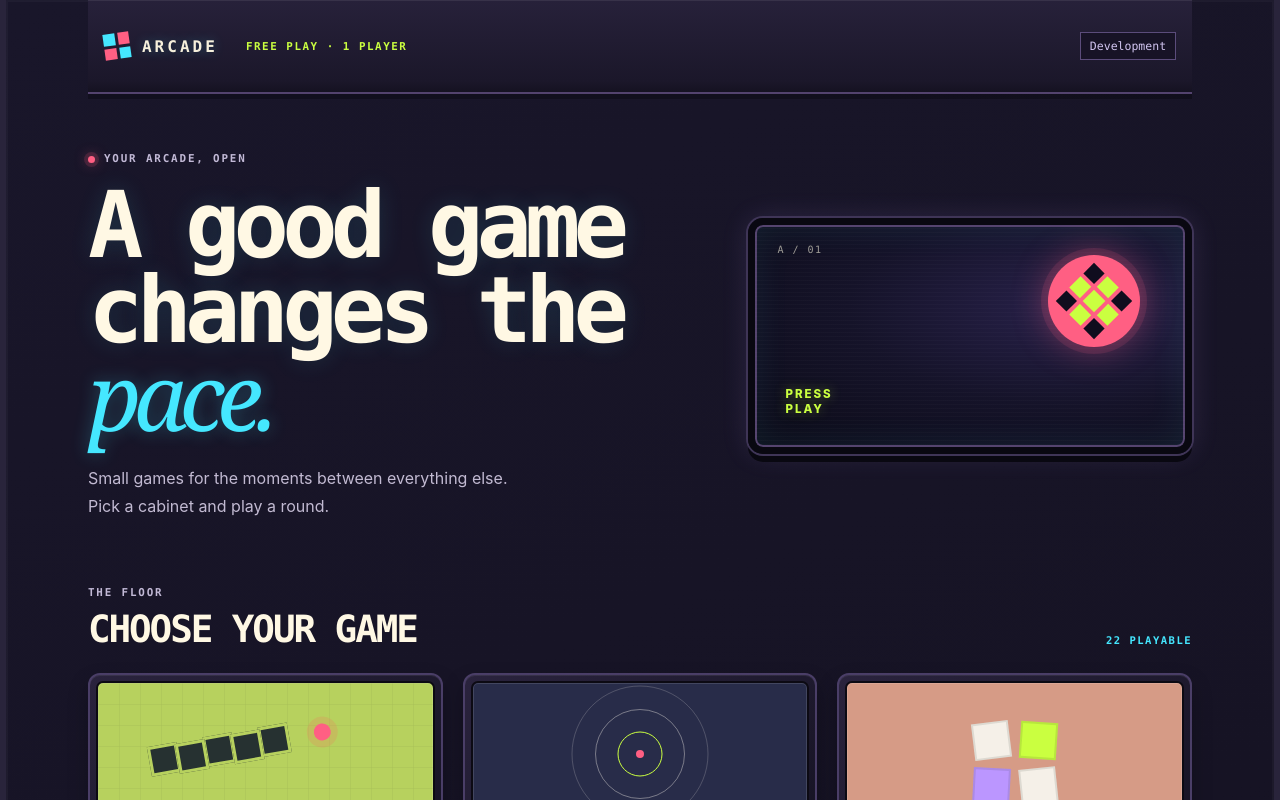
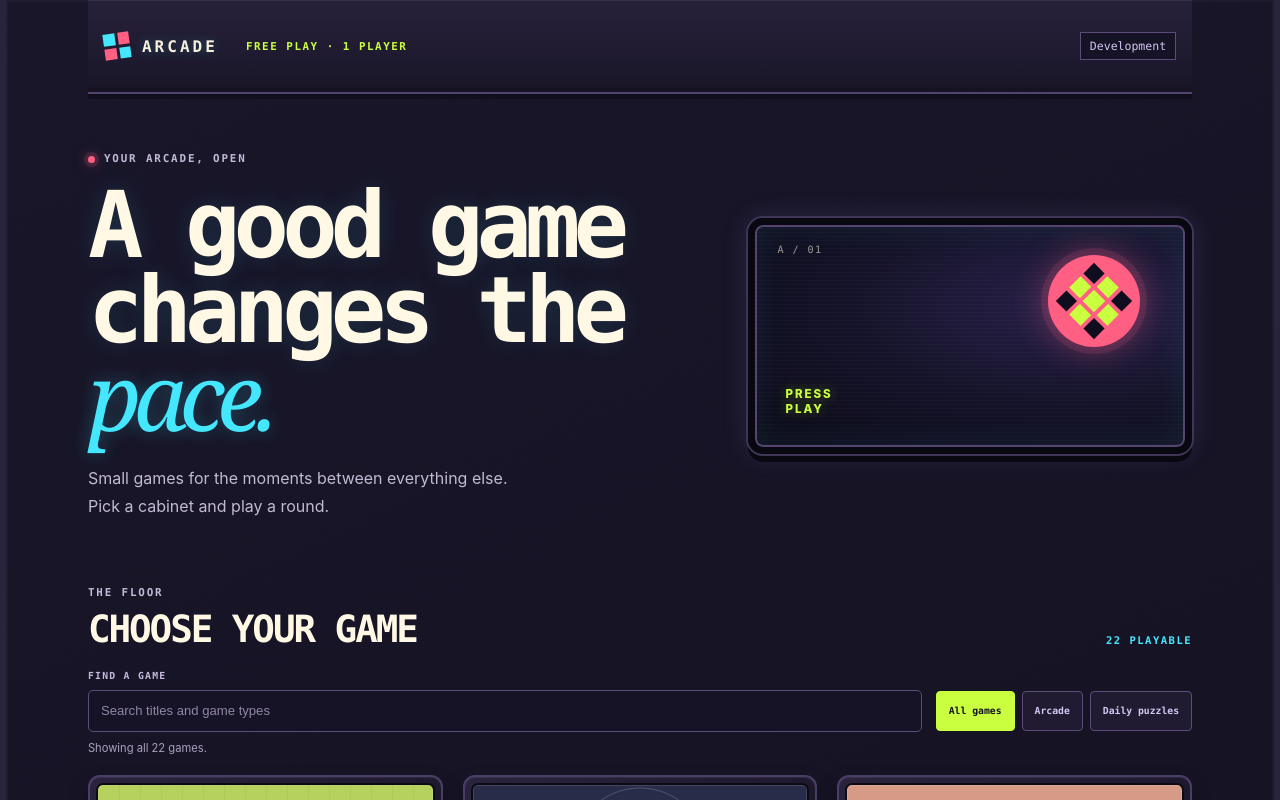
Before and after one commit to toby-sym/arcade, a React (Vite) app: page / in a window 1280 px wide. Shown: the top 800 px of the page. Built offline with nearby package versions, Linux system fonts and the light colour scheme.

Commit message:
Add search and filters to the game floor

```diff
--- a/src/App.tsx
+++ b/src/App.tsx
@@ -46,6 +46,34 @@ import { clearArcadeBests, readArcadeData, withDailyConnectionsGame, withDailyCr
 
 const version = import.meta.env.VITE_APP_VERSION || 'Development'
 const versionLabel = version === 'Development' ? version : `v${version}`
+
+type GameFloorCategory = 'arcade' | 'daily'
+type GameFloorFilter = GameFloorCategory | 'all'
+
+const GAME_FLOOR_ITEMS = [
+  { id: 'snake', title: 'Snake', categories: ['arcade'], terms: 'classic action' },
+  { id: 'reaction', title: 'Reaction', categories: ['arcade'], terms: 'reflex timing quick' },
+  { id: 'pattern', title: 'Pattern Memory', categories: ['arcade', 'daily'], terms: 'remember sequence' },
+  { id: 'breakout', title: 'Breakout', categories: ['arcade'], terms: 'brick paddle' },
+  { id: 'pong', title: 'Pong', categories: ['arcade'], terms: 'paddle table tennis' },
+  { id: 'invaders', title: 'Space Invaders', categories: ['arcade'], terms: 'shooter aliens' },
+  { id: 'asteroids', title: 'Asteroids', categories: ['arcade'], terms: 'shooter rocks vector' },
+  { id: 'missile', title: 'Missile Command', categories: ['arcade'], terms: 'defense aim' },
+  { id: 'blockdrop', title: 'Block Drop', categories: ['arcade'], terms: 'falling blocks rows' },
+  { id: 'wordgame', title: 'Word Guess', categories: ['daily'], terms: 'letters wordle' },
+  { id: 'connections', title: 'Connections', categories: ['daily'], terms: 'groups categories' },
+  { id: 'spellingbee', title: 'Spelling Bee', categories: ['daily'], terms: 'words letters hive' },
+  { id: 'strands', title: 'Strands', categories: ['daily'], terms: 'word search theme' },
+  { id: 'sudoku', title: 'Sudoku', categories: ['daily'], terms: 'numbers logic grid' },
+  { id: 'minicrossword', title: 'Mini Crossword', categories: ['daily'], terms: 'clues words' },
+  { id: 'letterboxed', title: 'Letter Boxed', categories: ['daily'], terms: 'word chain letters' },
+  { id: 'dominologic', title: 'Domino Logic', categories: ['daily'], terms: 'domino sums numbers' },
+  { id: 'glyphmatch', title: 'Glyph Match', categories: ['daily'], terms: 'memory pairs symbols' },
+  { id: 'vertex', title: 'Vertex', categories: ['daily'], terms: 'loop lines triangle' },
+  { id: 'tiles', title: 'Tiles', categories: ['daily'], terms: 'pattern match pairs' },
+  { id: 'pips', title: 'Pips', categories: ['daily'], terms: 'domino regions numbers' },
+  { id: 'dailycrossword', title: 'Daily Crossword', categories: ['daily'], terms: 'clues words grid' },
+] satisfies Array<{ id: string; title: string; categories: GameFloorCategory[]; terms: string }>
 
 type BeforeInstallPromptEvent = Event & {
   prompt: () => Promise<void>
@@ -749,6 +777,16 @@ function Home({
   onInstall: () => void
 }) {
   const [confirmClearRecords, setConfirmClearRecords] = useState(false)
+  const [searchQuery, setSearchQuery] = useState('')
+  const [gameFilter, setGameFilter] = useState<GameFloorFilter>('all')
+  const normalizedQuery = searchQuery.trim().toLocaleLowerCase()
+  const visibleGames = GAME_FLOOR_ITEMS.filter((game) => {
+    const matchesCategory = gameFilter === 'all' || game.categories.includes(gameFilter)
+    const matchesQuery = !normalizedQuery || `${game.title} ${game.terms}`.toLocaleLowerCase().includes(normalizedQuery)
+    return matchesCategory && matchesQuery
+  })
+  const visibleGameIds = new Set(visibleGames.map((game) => game.id))
+  const hasActiveGameFilters = gameFilter !== 'all' || normalizedQuery.length > 0
 
   return (
     <>
@@ -772,10 +810,48 @@ function Home({
             <p className="eyebrow">THE FLOOR</p>
             <h2 id="games-title">Choose your game</h2>
           </div>
-          <span className="section-count">22 PLAYABLE</span>
+          <span className="section-count" aria-live="polite">
+            {hasActiveGameFilters ? `${visibleGames.length} ${visibleGames.length === 1 ? 'GAME' : 'GAMES'}` : '22 PLAYABLE'}
+          </span>
+        </div>
+        <div className="game-floor-tools">
+          <label className="game-search-label" htmlFor="game-search">Find a game</label>
+          <input
+            id="game-search"
+            className="game-search"
+            type="search"
+            value={searchQuery}
+            onChange={(event) => setSearchQuery(event.currentTarget.value)}
+            placeholder="Search titles and game types"
+            autoComplete="off"
+          />
+          <div className="game-filter-group" role="group" aria-label="Filter games by type">
+            {([
+              ['all', 'All games'],
+              ['arcade', 'Arcade'],
+              ['daily', 'Daily puzzles'],
+            ] as const).map(([filter, label]) => (
+              <button
+                className="game-filter-button"
+                type="button"
+                key={filter}
+                aria-pressed={gameFilter === filter}
+                onClick={() => setGameFilter(filter)}
+              >
+                {label}
+              </button>
+            ))}
+          </div>
+          <p className="game-floor-status" role="status" aria-live="polite">
+            {visibleGames.length === 0
+              ? 'No games found. Try another search or filter.'
+              : hasActiveGameFilters
+                ? `Showing ${visibleGames.length} of 22 games.`
+                : 'Showing all 22 games.'}
+          </p>
         </div>
         <div className="game-list">
-          <article className="game-card game-card-snake">
+          <article className="game-card game-card-snake" hidden={!visibleGameIds.has('snake')}>
             <div className="card-art snake-card-art" aria-hidden="true">
               <div className="snake-art-path"><i /><i /><i /><i /><i /><b /></div>
               <span className="card-art-index">01</span>
@@ -790,7 +866,7 @@ function Home({
               </div>
             </div>
           </article>
-          <article className="game-card game-card-reaction">
+          <article className="game-card game-card-reaction" hidden={!visibleGameIds.has('reaction')}>
             <div className="card-art reaction-card-art" aria-hidden="true">
               <span className="reaction-ring ring-one" /><span className="reaction-ring ring-two" /><span className="reaction-ring ring-three" />
               <span className="reaction-dot" />
@@ -803,7 +879,7 @@ function Home({
               <div className="card-bottom"><span className="controls-label">MOUSE · TOUCH · SPACE</span><button className="play-card-button" type="button" onClick={onPlayReaction}>Play Reaction <span className="arrow-mark" aria-hidden="true" /></button></div>
             </div>
           </article>
-          <article className="game-card game-card-pattern">
+          <article className="game-card game-card-pattern" hidden={!visibleGameIds.has('pattern')}>
             <div className="card-art memory-card-art" aria-hidden="true">
               <span className="memory-tile tile-a" /><span className="memory-tile tile-b" /><span className="memory-tile tile-c" /><span className="memory-tile tile-d" />
               <span className="card-art-index">03</span>
@@ -815,7 +891,7 @@ function Home({
               <div className="card-bottom"><span className="controls-label">TOUCH · CLICK · KEY</span><button className="play-card-button" type="button" onClick={onPlayPattern}>Play Pattern <span className="arrow-mark" aria-hidden="true" /></button></div>
             </div>
           </article>
-          <article className="game-card game-card-breakout">
+          <article className="game-card game-card-breakout" hidden={!visibleGameIds.has('breakout')}>
             <div className="card-art breakout-card-art" aria-hidden="true">
               <div className="breakout-card-bricks"><i /><i /><i /><i /><i /><i /><i /><i /><i /><i /><i /><i /><i /><i /><i /><i /></div>
               <span className="breakout-card-ball" />
@@ -829,7 +905,7 @@ function Home({
               <div className="card-bottom"><span className="controls-label">ARROWS · WASD · DRAG</span><button className="play-card-button" type="button" onClick={onPlayBreakout}>Play Breakout <span className="arrow-mark" aria-hidden="true" /></button></div>
             </div>
           </article>
-          <article className="game-card game-card-pong">
+          <article className="game-card game-card-pong" hidden={!visibleGameIds.has('pong')}>
             <div className="card-art pong-card-art" aria-hidden="true">
               <span className="pong-card-line" />
               <span className="pong-card-paddle pong-card-player" />
@@ -844,7 +920,7 @@ function Home({
               <div className="card-bottom"><span className="controls-label">ARROWS · W S · DRAG</span><button className="play-card-button" type="button" onClick={onPlayPong}>Play Pong <span className="arrow-mark" aria-hidden="true" /></button></div>
             </div>
           </article>
-          <article className="game-card game-card-invaders">
+          <article className="game-card game-card-invaders" hidden={!visibleGameIds.has('invaders')}>
             <div className="card-art invaders-card-art" aria-hidden="true">
               <span className="invaders-card-alien alien-one" /><span className="invaders-card-alien alien-two" /><span className="invaders-card-alien alien-three" />
               <span className="invaders-card-shot" /><span className="invaders-card-ship" />
@@ -857,7 +933,7 @@ function Home({
               <div className="card-bottom"><span className="controls-label">ARROWS · A D · SPACE</span><button className="play-card-button" type="button" onClick={onPlayInvaders}>Play Invaders <span className="arrow-mark" aria-hidden="true" /></button></div>
             </div>
           </article>
-          <article className="game-card game-card-asteroids">
+          <article className="game-card game-card-asteroids" hidden={!visibleGameIds.has('asteroids')}>
             <div className="card-art asteroids-card-art" aria-hidden="true">
               <span className="asteroids-card-rock rock-one" /><span className="asteroids-card-rock rock-two" /><span className="asteroids-card-rock rock-three" />
               <span className="asteroids-card-ship" /><span className="asteroids-card-shot" />
@@ -870,7 +946,7 @@ function Home({
               <div className="card-bottom"><span className="controls-label">ARROWS · A D · SPACE</span><button className="play-card-button" type="button" onClick={onPlayAsteroids}>Play Asteroids <span className="arrow-mark" aria-hidden="true" /></button></div>
             </div>
           </article>
-          <article className="game-card game-card-missile">
+          <article className="game-card game-card-missile" hidden={!visibleGameIds.has('missile')}>
             <div className="card-art missile-card-art" aria-hidden="true">
               <span className="missile-card-trail trail-one" /><span className="missile-card-trail trail-two" />
               <span className="missile-card-blast" /><span className="missile-card-city city-one" /><span className="missile-card-city city-two" /><span className="missile-card-city city-three" />
@@ -883,7 +959,7 @@ function Home({
               <div className="card-bottom"><span className="controls-label">AIM · ARROWS · CLICK</span><button className="play-card-button" type="button" onClick={onPlayMissileCommand}>Play Missile Command <span className="arrow-mark" aria-hidden="true" /></button></div>
             </div>
           </article>
-          <article className="game-card game-card-blockdrop">
+          <article className="game-card game-card-blockdrop" hidden={!visibleGameIds.has('blockdrop')}>
             <div className="card-art blockdrop-card-art" aria-hidden="true">
               <span className="blockdrop-card-piece piece-line"><i /><i /><i /><i /></span>
               <span className="blockdrop-card-piece piece-tee"><i /><i /><i /><i /></span>
@@ -897,7 +973,7 @@ function Home({
               <div className="card-bottom"><span className="controls-label">ARROWS · X · SPACE · C</span><button className="play-card-button" type="button" onClick={onPlayBlockDrop}>Play Block Drop <span className="arrow-mark" aria-hidden="true" /></button></div>
             </div>
           </article>
-          <article className="game-card game-card-wordgame">
+          <article className="game-card game-card-wordgame" hidden={!visibleGameIds.has('wordgame')}>
             <div className="card-art wordgame-card-art" aria-hidden="true">
               <span className="wordgame-card-row"><i>W</i><i>O</i><i>R</i><i>D</i><i>S</i></span>
               <span className="wordgame-card-row card-row-two"><i>G</i><i>U</i><i>E</i><i>S</i><i>S</i></span>
@@ -910,7 +986,7 @@ function Home({
               <div className="card-bottom"><span className="controls-label">LETTER KEYS · ENTER</span><button className="play-card-button" type="button" onClick={onPlayWordGame}>Play Word Guess <span className="arrow-mark" aria-hidden="true" /></button></div>
             </div>
           </article>
-          <article className="game-card game-card-connections">
+          <article className="game-card game-card-connections" hidden={!visibleGameIds.has('connections')}>
             <div className="card-art connections-card-art" aria-hidden="true">
               <span className="connections-card-grid"><i>LINK</i><i>WORD</i><i>SET</i><i>IDEA</i></span>
               <span className="card-art-index">11</span>
@@ -922,7 +998,7 @@ function Home({
               <div className="card-bottom"><span className="controls-label">TOUCH · CLICK · KEYBOARD</span><button className="play-card-button" type="button" onClick={onPlayConnections}>Play Connections <span className="arrow-mark" aria-hidden="true" /></button></div>
             </div>
           </article>
-          <article className="game-card game-card-spellingbee">
+          <article className="game-card game-card-spellingbee" hidden={!visibleGameIds.has('spellingbee')}>
             <div className="card-art spelling-bee-card-art" aria-hidden="true">
               <span className="bee-card-hive"><i className="bee-card-hex hex-one" /><i className="bee-card-hex hex-two" /><i className="bee-card-hex hex-three" /><i className="bee-card-hex hex-four" /><i className="bee-card-hex hex-five" /><i className="bee-card-hex hex-six" /></span>
               <span className="card-art-index">12</span>
@@ -934,7 +1010,7 @@ function Home({
               <div className="card-bottom"><span className="controls-label">LETTER KEYS · ENTER</span><button className="play-card-button" type="button" onClick={onPlaySpellingBee}>Play Spelling Bee <span className="arrow-mark" aria-hidden="true" /></button></div>
             </div>
           </article>
-          <article className="game-card game-card-strands">
+          <article className="game-card game-card-strands" hidden={!visibleGameIds.has('strands')}>
             <div className="card-art strands-card-art" aria-hidden="true">
               <span className="strands-card-grid"><i>S</i><i>E</i><i>A</i><i>R</i><i>C</i><i>H</i><i>G</i><i>R</i><i>I</i><i>D</i><i>W</i><i>O</i><i>R</i><i>D</i><i>S</i><i>T</i></span>
               <span className="card-art-index">13</span>
@@ -946,7 +1022,7 @@ function Home({
               <div className="card-bottom"><span className="controls-label">TOUCH · CLICK · KEYBOARD</span><button className="play-card-button" type="button" onClick={onPlayStrands}>Play Strands <span className="arrow-mark" aria-hidden="true" /></button></div>
             </div>
           </article>
-          <article className="game-card game-card-sudoku">
+          <article className="game-card game-card-sudoku" hidden={!visibleGameIds.has('sudoku')}>
             <div className="card-art sudoku-card-art" aria-hidden="true">
               <span className="sudoku-card-grid"><i>4</i><i>·</i><i>8</i><i>·</i><i>2</i><i>·</i><i>·</i><i>7</i><i>1</i><i>·</i><i>6</i><i>·</i><i>3</i><i>·</i><i>5</i><i>·</i></span>
               <span className="card-art-index">14</span>
@@ -958,7 +1034,7 @@ function Home({
               <div className="card-bottom"><span className="controls-label">KEYBOARD · TOUCH PAD</span><button className="play-card-button" type="button" onClick={onPlaySudoku}>Play Sudoku <span className="arrow-mark" aria-hidden="true" /></button></div>
             </div>
           </article>
-          <article className="game-card game-card-minicrossword">
+          <article className="game-card game-card-minicrossword" hidden={!visibleGameIds.has('minicrossword')}>
             <div className="card-art minicrossword-card-art" aria-hidden="true">
               <span className="minicrossword-card-grid"><i>A</i><i>C</i><i>T</i><b /><b /><i>R</i><i>A</i><i>I</i><i>S</i><i>E</i><i>E</i><i>M</i><i>B</i><i>E</i><i>D</i><i>A</i><i>P</i><i>I</i><i>N</i><i>G</i><b /><b /><i>A</i><i>T</i><i>E</i></span>
               <span className="card-art-index">15</span>
@@ -970,7 +1046,7 @@ function Home({
               <div className="card-bottom"><span className="controls-label">LETTER KEYS · TOUCH PAD</span><button className="play-card-button" type="button" onClick={onPlayMiniCrossword}>Play Mini Crossword <span className="arrow-mark" aria-hidden="true" /></button></div>
             </div>
           </article>
-          <article className="game-card game-card-letterboxed">
+          <article className="game-card game-card-letterboxed" hidden={!visibleGameIds.has('letterboxed')}>
             <div className="card-art letterboxed-card-art" aria-hidden="true">
               <span className="letterboxed-card-sides"><b>R N L</b><b>A E B</b><b>O I T</b><b>C W S</b></span>
               <span className="card-art-index">16</span>
@@ -982,7 +1058,7 @@ function Home({
               <div className="card-bottom"><span className="controls-label">LETTER KEYS · TOUCH</span><button className="play-card-button" type="button" onClick={onPlayLetterBoxed}>Play Letter Boxed <span className="arrow-mark" aria-hidden="true" /></button></div>
             </div>
           </article>
-          <article className="game-card game-card-domino">
+          <article className="game-card game-card-domino" hidden={!visibleGameIds.has('dominologic')}>
             <div className="card-art domino-card-art" aria-hidden="true">
               <span className="domino-card-grid"><i>2</i><i>5</i><i>3</i><i>4</i><i>6</i><i>1</i><i>2</i><i>5</i><i>4</i><i>3</i><i>1</i><i>6</i></span>
               <span className="card-art-index">17</span>
@@ -994,7 +1070,7 @@ function Home({
               <div className="card-bottom"><span className="controls-label">TAP · ROTATE · FLIP</span><button className="play-card-button" type="button" onClick={onPlayDominoLogic}>Play Domino Logic <span className="arrow-mark" aria-hidden="true" /></button></div>
             </div>
           </article>
-          <article className="game-card game-card-glyphmatch">
+          <article className="game-card game-card-glyphmatch" hidden={!visibleGameIds.has('glyphmatch')}>
             <div className="card-art glyphmatch-card-art" aria-hidden="true">
               <span className="glyphmatch-card-grid"><i>✦</i><i>☾</i><i>◆</i><i>▲</i><i>●</i><i>✿</i><i>⬟</i><i>⌁</i><i>⌁</i><i>⬟</i><i>✿</i><i>●</i><i>▲</i><i>◆</i><i>☾</i><i>✦</i></span>
               <span className="card-art-index">18</span>
@@ -1006,7 +1082,7 @@ function Home({
               <div className="card-bottom"><span className="controls-label">TOUCH · CLICK · ARROWS</span><button className="play-card-button" type="button" onClick={onPlayGlyphMatch}>Play Glyph Match <span className="arrow-mark" aria-hidden="true" /></button></div>
             </div>
           </article>
-          <article className="game-card game-card-vertex">
+          <article className="game-card game-card-vertex" hidden={!visibleGameIds.has('vertex')}>
             <div className="card-art vertex-card-art" aria-hidden="true">
               <span className="vertex-card-web"><i /><i /><i /><i /><i /><i /><i /><i /><i /><i /><i /><i /><i /><i /><i /></span>
               <span className="vertex-card-loop" />
@@ -1019,7 +1095,7 @@ function Home({
               <div className="card-bottom"><span className="controls-label">CLICK · TOUCH · KEYBOARD</span><button className="play-card-button" type="button" onClick={onPlayVertex}>Play Vertex <span className="arrow-mark" aria-hidden="true" /></button></div>
             </div>
           </article>
-          <article className="game-card game-card-tiles">
+          <article className="game-card game-card-tiles" hidden={!visibleGameIds.has('tiles')}>
             <div className="card-art tiles-card-art" aria-hidden="true">
               <span className="tiles-card-patterns"><i>✦</i><i>☾</i><i>◆</i><i>▲</i><i>●</i><i>✿</i><i>⬟</i><i>⌁</i><i>■</i><i>✧</i></span>
               <span className="tiles-card-index card-art-index">20</span>
@@ -1031,7 +1107,7 @@ function Home({
               <div className="card-bottom"><span className="controls-label">TOUCH · CLICK · KEYBOARD</span><button className="play-card-button" type="button" onClick={onPlayTiles}>Play Tiles <span className="arrow-mark" aria-hidden="true" /></button></div>
             </div>
           </article>
-          <article className="game-card game-card-pips">
+          <article className="game-card game-card-pips" hidden={!visibleGameIds.has('pips')}>
             <div className="card-art pips-card-art" aria-hidden="true">
               <span className="pips-card-grid"><i>2</i><i>5</i><i>1</i><i>6</i><i>4</i><i>3</i><i>0</i><i>5</i><i>6</i><i>2</i><i>3</i><i>1</i></span>
               <span className="card-art-index">21</span>
@@ -1043,7 +1119,7 @@ function Home({
               <div className="card-bottom"><span className="controls-label">TOUCH · ROTATE · FLIP</span><button className="play-card-button" type="button" onClick={onPlayPips}>Play Pips <span className="arrow-mark" aria-hidden="true" /></button></div>
             </div>
           </article>
-          <article className="game-card game-card-daily-crossword">
+          <article className="game-card game-card-daily-crossword" hidden={!visibleGameIds.has('dailycrossword')}>
             <div className="card-art daily-crossword-card-art" aria-hidden="true">
               <span className="daily-crossword-card-grid">{Array.from({ length: 49 }, (_, index) => {
                 const blocked = Math.floor(index / 7) === 3 || index % 7 === 3
```
Also changed, not shown: src/styles.css, 2 other files (tests, documents, lock files or other folders).
